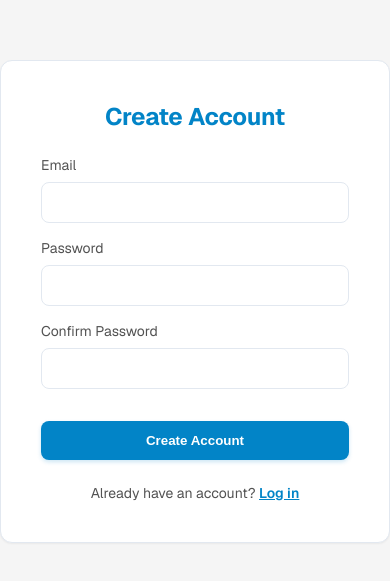
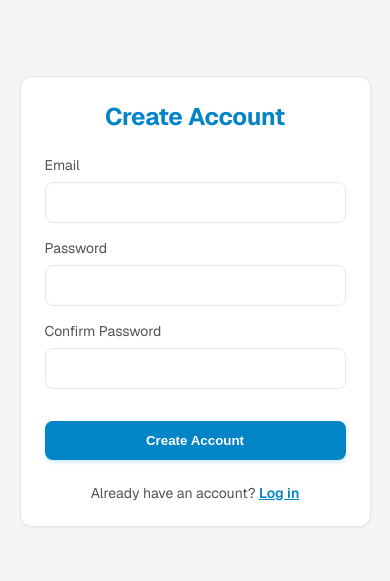
Before and after one commit to mohammedhananon-cmyk/SS-MEDICARE, a Next.js app in the folder patient-portal/: page /signup in a window 390 px wide. Shown: the part 121-702 px from the top of the page. Built offline with nearby package versions, Linux system fonts and the light colour scheme; no server answers.

Commit message:
Optimize auth layouts for mobile (viewport, padding) to ensure responsiveness

```diff
--- a/patient-portal/src/app/globals.css
+++ b/patient-portal/src/app/globals.css
@@ -184,6 +184,20 @@ h6 {
   border-color: var(--primary-light);
 }
 
+/* Auth Card - Responsive */
+.auth-card {
+  width: 100%;
+  max-width: 400px;
+  padding: 2.5rem;
+}
+
+@media (max-width: 480px) {
+  .auth-card {
+    padding: 1.5rem;
+    max-width: 90%;
+  }
+}
+
 .gradient-text {
   background: linear-gradient(135deg, var(--primary) 0%, var(--accent) 100%);
   -webkit-background-clip: text;
--- a/patient-portal/src/app/layout.tsx
+++ b/patient-portal/src/app/layout.tsx
@@ -17,6 +17,11 @@ export const metadata: Metadata = {
   description: "Secure Personal Health Dashboard for Citizens",
 };
 
+export const viewport = {
+  width: "device-width",
+  initialScale: 1,
+};
+
 import ClientLayout from "@/components/ClientLayout";
 
 export default function RootLayout({
--- a/patient-portal/src/app/login/page.tsx
+++ b/patient-portal/src/app/login/page.tsx
@@ -46,7 +46,7 @@ export default function Login() {
                 background: "var(--bg-gradient)",
             }}
         >
-            <div className="glass-card" style={{ width: "100%", maxWidth: "400px", padding: "2.5rem" }}>
+            <div className="glass-card auth-card">
                 <h2 style={{ textAlign: "center", marginBottom: "1.5rem", color: "var(--primary)" }}>Welcome Back</h2>
 
                 {error && (
--- a/patient-portal/src/app/signup/page.tsx
+++ b/patient-portal/src/app/signup/page.tsx
@@ -68,7 +68,7 @@ export default function Signup() {
                 background: "var(--bg-gradient)",
             }}
         >
-            <div className="glass-card" style={{ width: "100%", maxWidth: "400px", padding: "2.5rem" }}>
+            <div className="glass-card auth-card">
                 <h2 style={{ textAlign: "center", marginBottom: "1.5rem", color: "var(--primary)" }}>Create Account</h2>
 
                 {error && (
```
